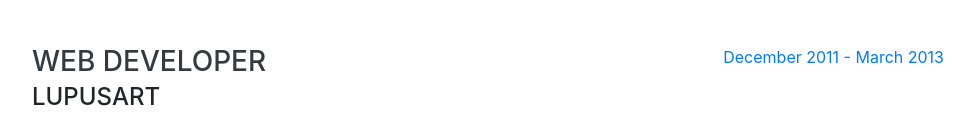
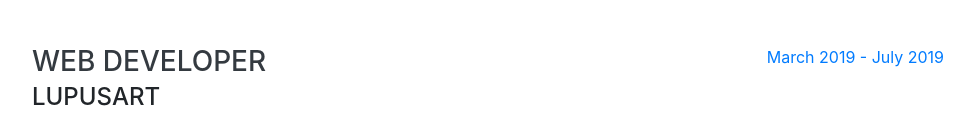
Before and after one commit to MarkoMalec/markomalec.github.io, a website with bundled scripts: page index.html in a window 1280 px wide. Shown: the part 1176-1310 px from the top of the page, without its empty margins (288-1262 px from the left). Built offline with nearby package versions, Linux system fonts and the light colour scheme; a web font is replaced by a local one.

Commit message:
Update index.html

```diff
--- a/index.html
+++ b/index.html
@@ -119,7 +119,7 @@
             <p>Polishing finished Javascript codes and fixing bugs for better website stability</p>
           </div>
           <div class="resume-date text-md-right">
-            <span class="text-primary">December 2011 - March 2013</span>
+            <span class="text-primary">March 2019 - July 2019</span>
           </div>
         </div>
 <!---
```
